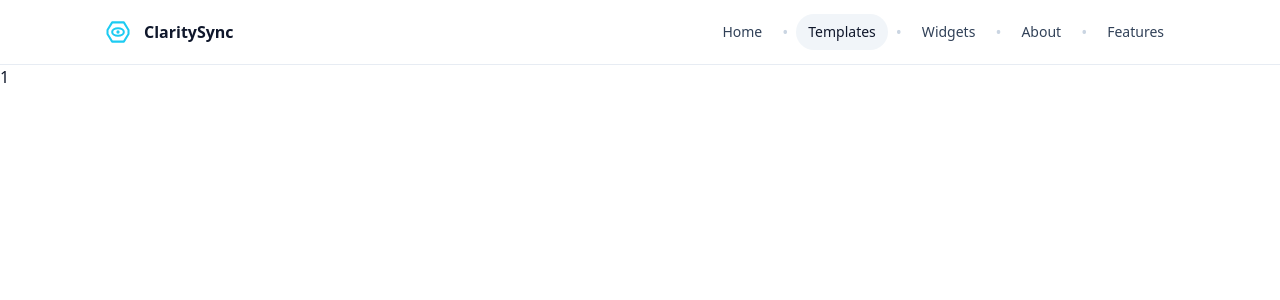
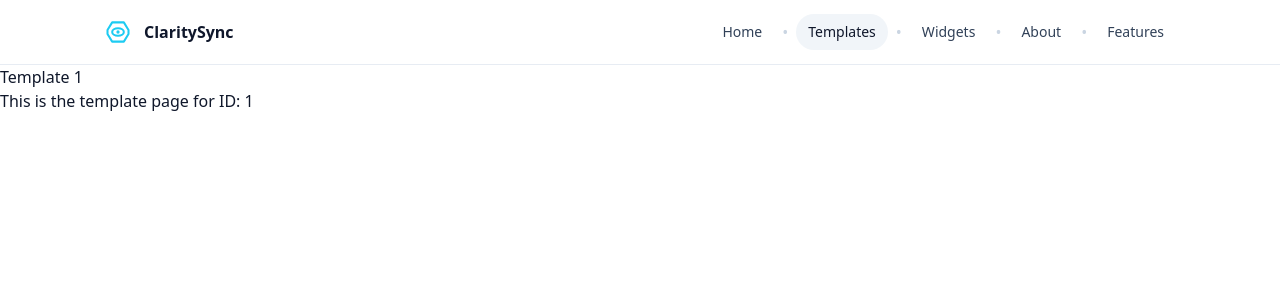
Before and after one commit to claritysyncio-lgtm/claritysync-backup, a Next.js app: page /templates/1 in a window 1280 px wide. Shown: the top 300 px of the page. Built offline with nearby package versions, Linux system fonts and the light colour scheme.

Commit message:
Clean fix: define TemplatePageProps for [id] route

```diff
--- a/src/app/templates/[id]/page.tsx
+++ b/src/app/templates/[id]/page.tsx
@@ -1,11 +1,25 @@
 // src/app/templates/[id]/page.tsx
+import { Metadata } from "next";
 
-// Define exactly what Next.js expects
 interface TemplatePageProps {
-  params: { id: string }
+  params: {
+    id: string;
+  };
 }
 
-// No PageProps, no Promises, just plain sync props
-export default function TemplatePage({ params }: TemplatePageProps) {
-  return <div>{params.id}</div>
+export async function generateMetadata(
+  { params }: TemplatePageProps
+): Promise<Metadata> {
+  return {
+    title: `Template ${params.id}`,
+  };
 }
+
+export default async function TemplatePage({ params }: TemplatePageProps) {
+  return (
+    <main>
+      <h1>Template {params.id}</h1>
+      <p>This is the template page for ID: {params.id}</p>
+    </main>
+  );
+}
```
